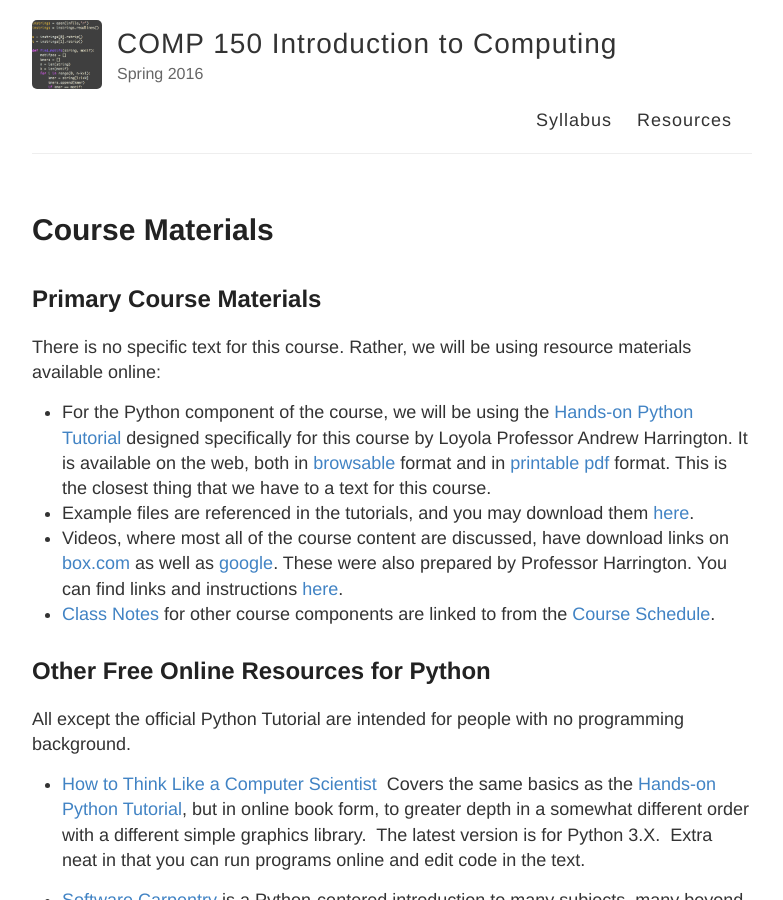
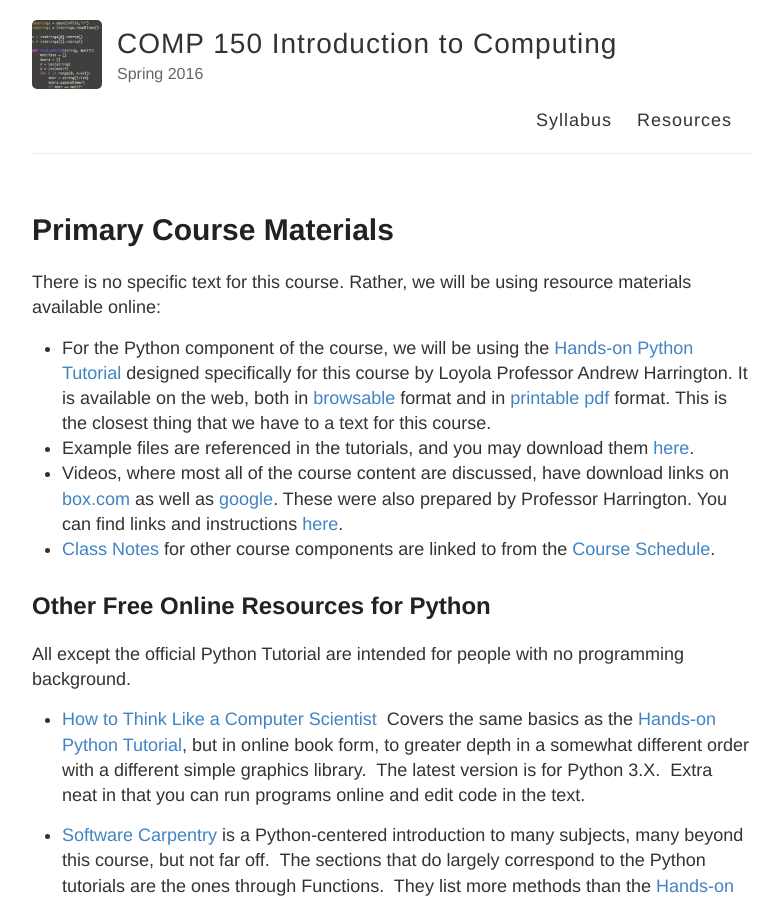
Before and after one commit to hwheeler01/comp150, a Jekyll site: the page built from resources.md, in a window 1280 px wide and 900 px high. Shown: the whole window, without its empty margins (248-1031 px from the left). Built offline with Jekyll 4.4.1, drawn with Linux system fonts in a browser that asks for light colours; Markdown is read by kramdown in place of the engine named in the settings.

Commit message:
rm header, add bldg link

```diff
--- a/resources.md
+++ b/resources.md
@@ -1,10 +1,8 @@
 ---
 layout: page
-title: Course Materials
+title: Primary Course Materials
 permalink: /resources/
 ---
-
-##Primary Course Materials
 
 There is no specific text for this course. Rather, we will be using
 resource materials available online:
```
Also changed, not shown: syllabus.md (+1 -1 lines).
